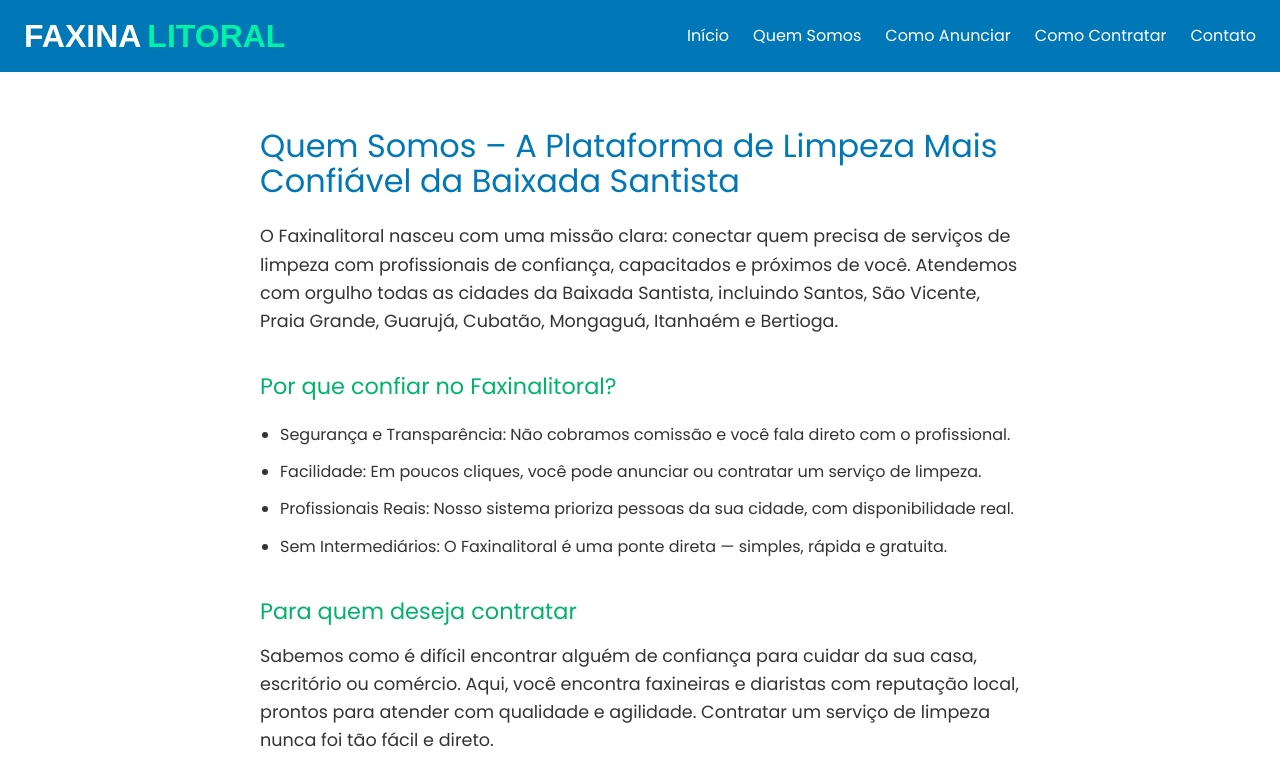
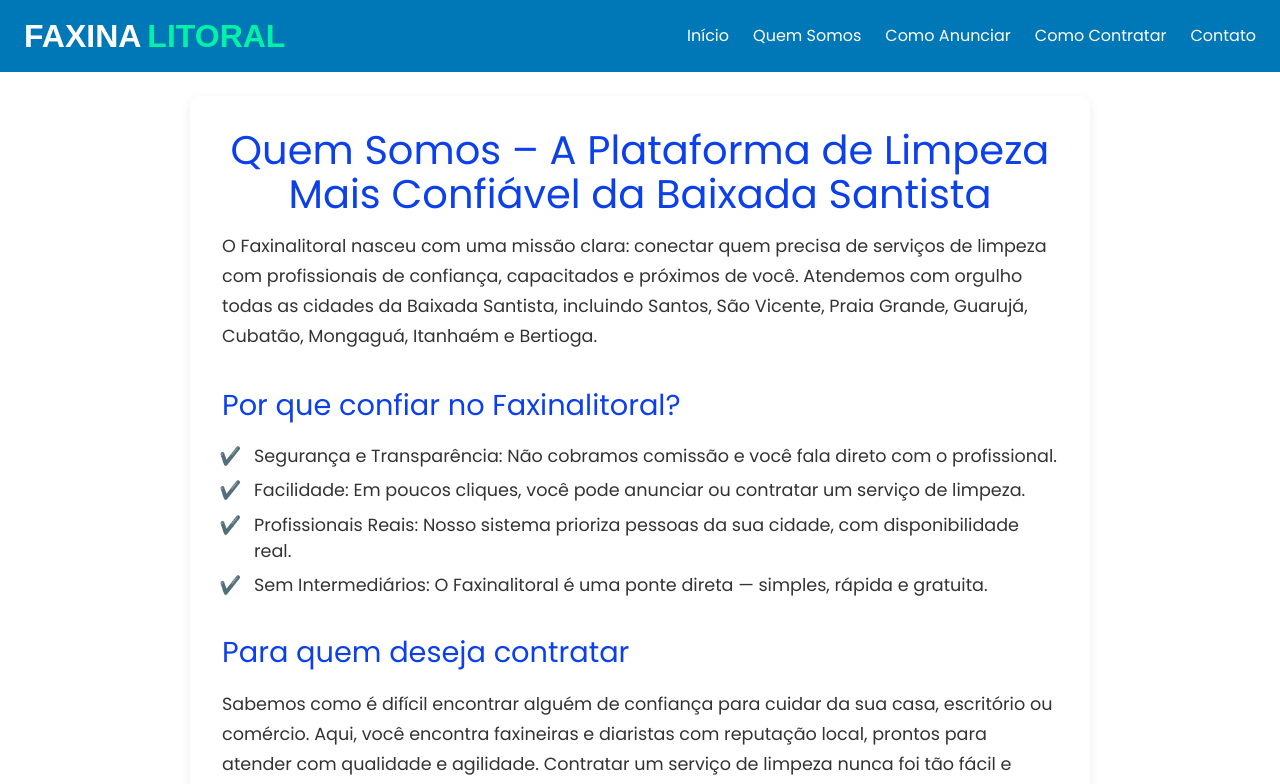
Before and after one commit to countdracula6/faxina-litoral, a React (Vite) app: page /quem-somos in a window 1280 px wide. Shown: the top 784 px of the page. Built offline with nearby package versions, Linux system fonts and the light colour scheme.

Commit message:
css adjusts

```diff
--- a/src/pages/QuemSomos.css
+++ b/src/pages/QuemSomos.css
@@ -1,48 +1,49 @@
-/* src/pages/QuemSomos.css */
-
 .quem-somos {
-  max-width: 800px;
+  max-width: 900px;
   margin: 0 auto;
-  padding: 32px 20px;
-  line-height: 1.7;
+  padding: 2rem;
+  background-color: #fff;
+  border-radius: 10px;
+  box-shadow: 0 4px 12px rgba(0, 0, 0, 0.08);
+  font-family: 'Poppins', sans-serif;
   color: #333;
 }
 
 .quem-somos h1 {
-  font-size: 2rem;
-  margin-bottom: 1.5rem;
-  color: #0077b6;
+  font-size: 2.5rem;
+  margin-bottom: 1rem;
+  color: #0c40eb;
+  text-align: center;
 }
 
 .quem-somos h2 {
+  font-size: 1.8rem;
   margin-top: 2rem;
-  font-size: 1.4rem;
-  color: #00b36b;
+  margin-bottom: 1rem;
+  color: #0c40eb;
+}
+
+.quem-somos h3 {
+  font-size: 1.5rem;
+  margin-top: 1.5rem;
+  margin-bottom: 1rem;
+  color: #0c40eb;
 }
 
 .quem-somos p {
-  margin-top: 12px;
+  font-size: 1.1rem;
+  line-height: 1.7;
+  margin-bottom: 1rem;
 }
 
 .quem-somos ul {
-  margin-top: 16px;
-  padding-left: 20px;
+  padding-left: 1.5rem;
+  margin-bottom: 1rem;
 }
 
-.quem-somos ul li {
-  margin-bottom: 10px;
+.quem-somos li {
+  margin-bottom: 0.5rem;
+  font-size: 1.1rem;
+  list-style-type: '✔️ ';
+  padding-left: 0.5rem;
 }
-
-.quem-somos a {
-  color: #0077b6;
-  font-weight: 500;
-  text-decoration: underline;
-}
-
-.quem-somos .about-cta {
-  font-weight: bold;
-  font-size: 1.2rem;
-  margin-top: 32px;
-  text-align: center;
-  color: #0077b6;
-}
```
Also changed, not shown: src/styles/ComoAnunciar.css (+35 -29 lines).
